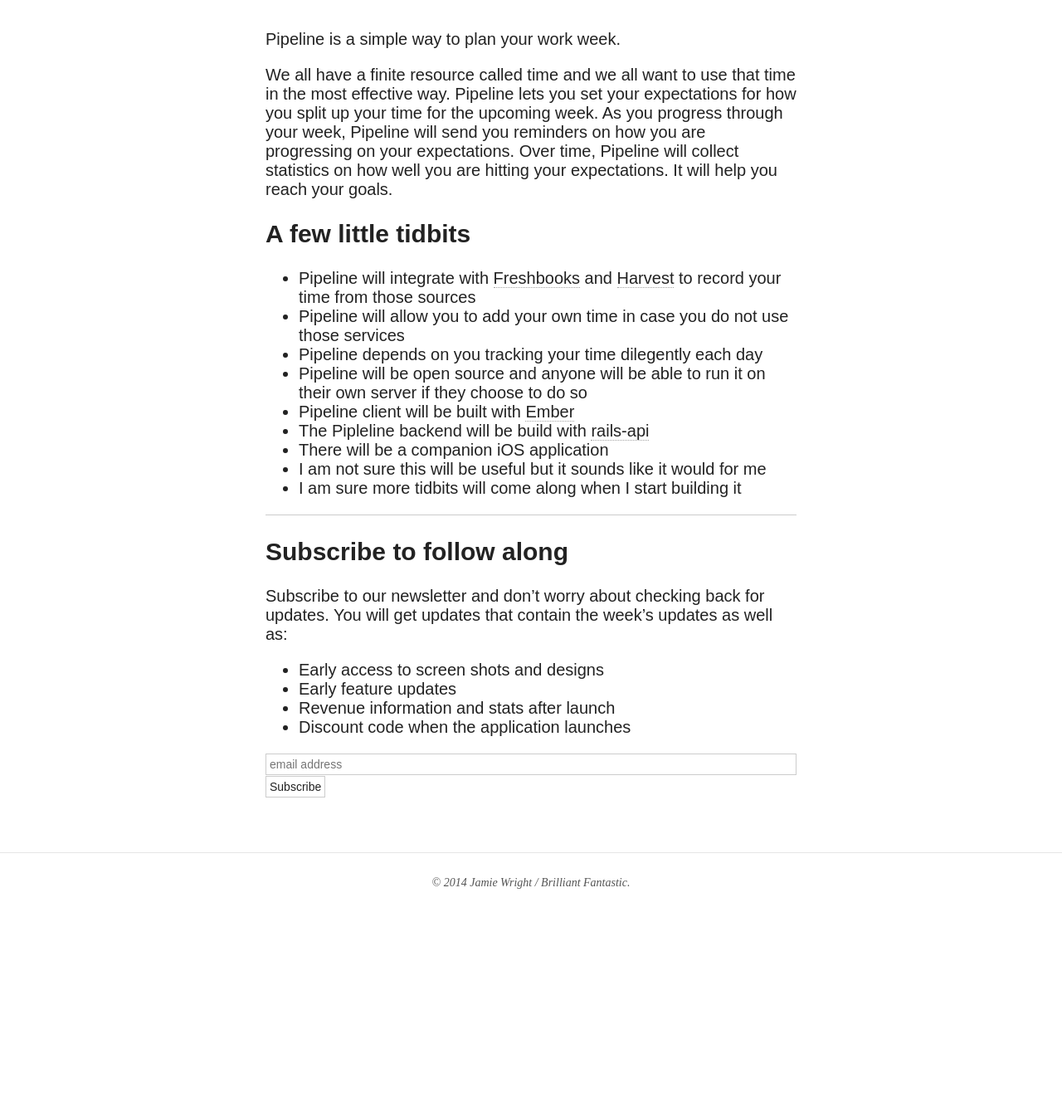
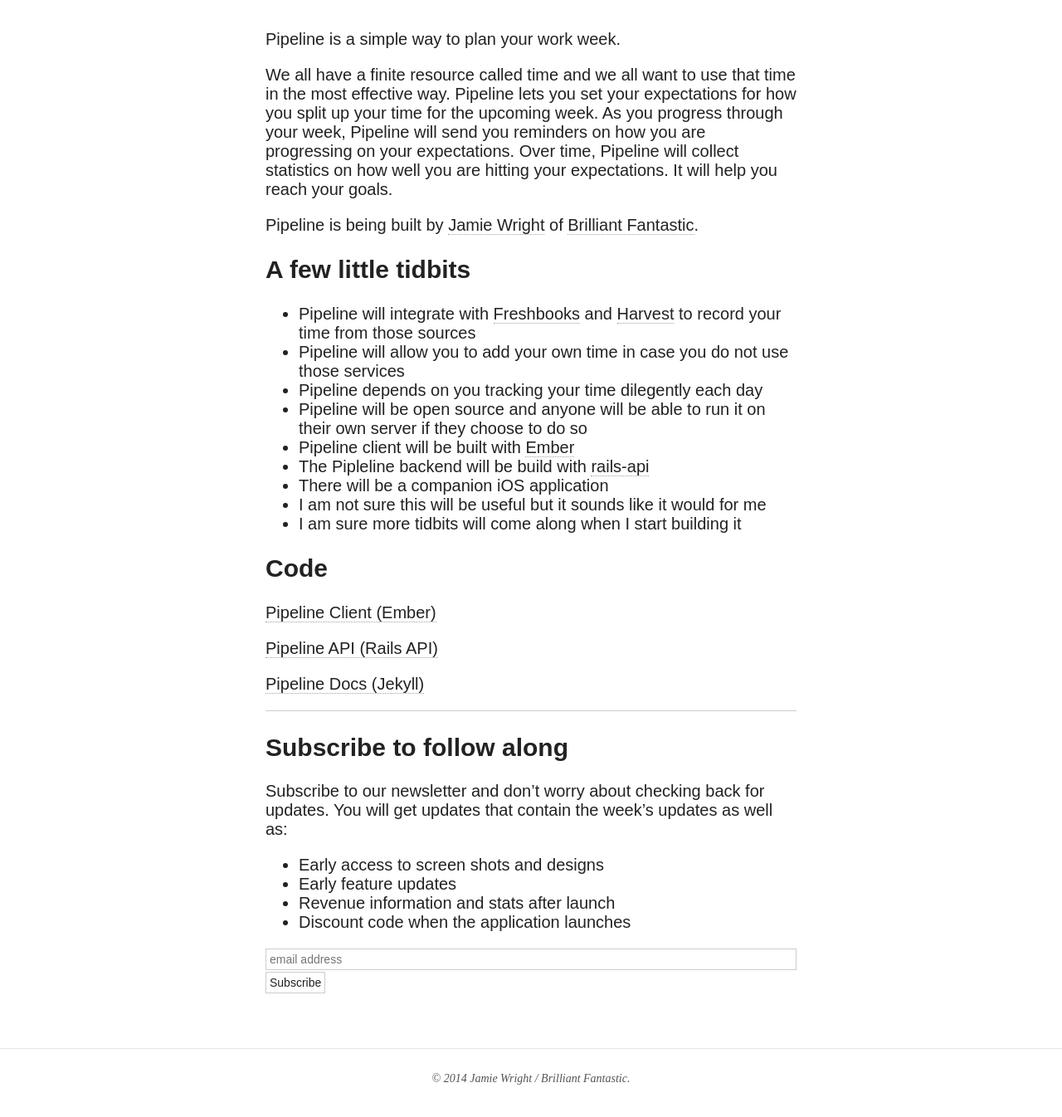
Before and after one commit to brilliantfantastic/pipeline-doc, a Jekyll site: the page built from about.md, in a window 1280 px wide and 1400 px high, scrolled down 1220 px. Shown: the top 1346 px of the window at 83% size. Built offline with Jekyll 4.4.1, drawn with Linux system fonts in a browser that asks for light colours; nearby versions of some CDN libraries; comment, search, counter and statistics services are not loaded; before the commit the page ends 2394 px from its top, so only the background shows below that.

Commit message:
Code section for where the repo's are located

```diff
--- a/_config.yml
+++ b/_config.yml
@@ -36,8 +36,7 @@
   - title: Articles
     url: /articles/
   - title: Code
-    url: http://github.com/brilliantfantastic/pipeline
-    external: true
+    url: /about/#code
   - title: Brilliant Fantastic
     url: http://brilliantfantastic.com
     external: true
--- a/about.md
+++ b/about.md
@@ -16,6 +16,8 @@
 up your time for the upcoming week. As you progress through your week, Pipeline will send you reminders on how you are progressing on your expectations. Over time,
 Pipeline will collect statistics on how well you are hitting your expectations. It will help you reach your goals.
 
+Pipeline is being built by [Jamie Wright](http://twitter.com/jwright) of [Brilliant Fantastic](http://brilliantfantastic.com).
+
 ## A few little tidbits
 
 * Pipeline will integrate with [Freshbooks](http://freshbooks.com) and [Harvest](http://getharvest.com) to record your time from those sources
@@ -28,9 +30,17 @@
 * I am not sure this will be useful but it sounds like it would for me
 * I am sure more tidbits will come along when I start building it
 
+## <a name="code"></a> Code
+
+[Pipeline Client (Ember)](https://github.com/brilliantfantastic/pipeline)
+
+[Pipeline API (Rails API)](https://github.com/brilliantfantastic/pipelin://github.com/brilliantfantastic/pipeline-api)
+
+[Pipeline Docs (Jekyll)](https://github.com/brilliantfantastic/pipeline-doc)
+
 <hr />
 
-## Subscribe to follow along
+## <a name="newsletter"></a> Subscribe to follow along
 
 Subscribe to our newsletter and don't worry about checking back for updates. You will get updates that contain the week's updates as well as:
 
```
